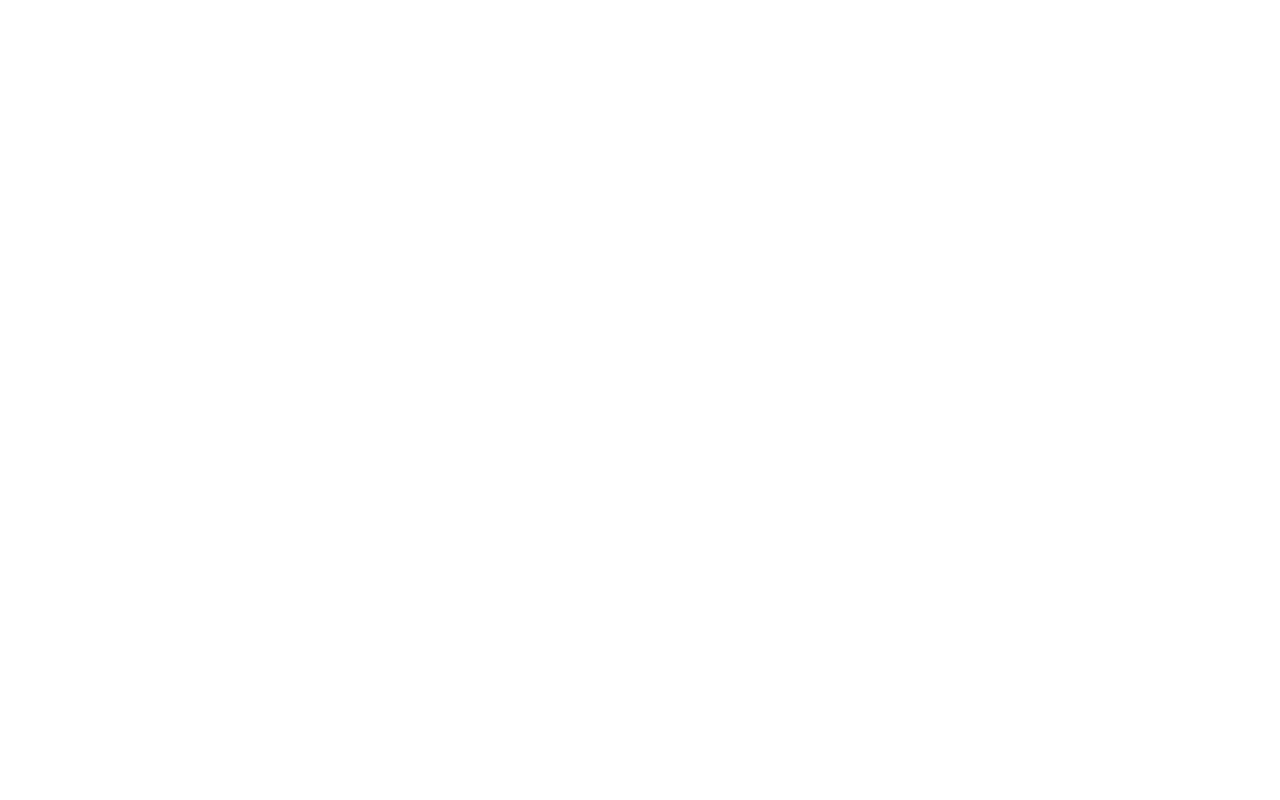
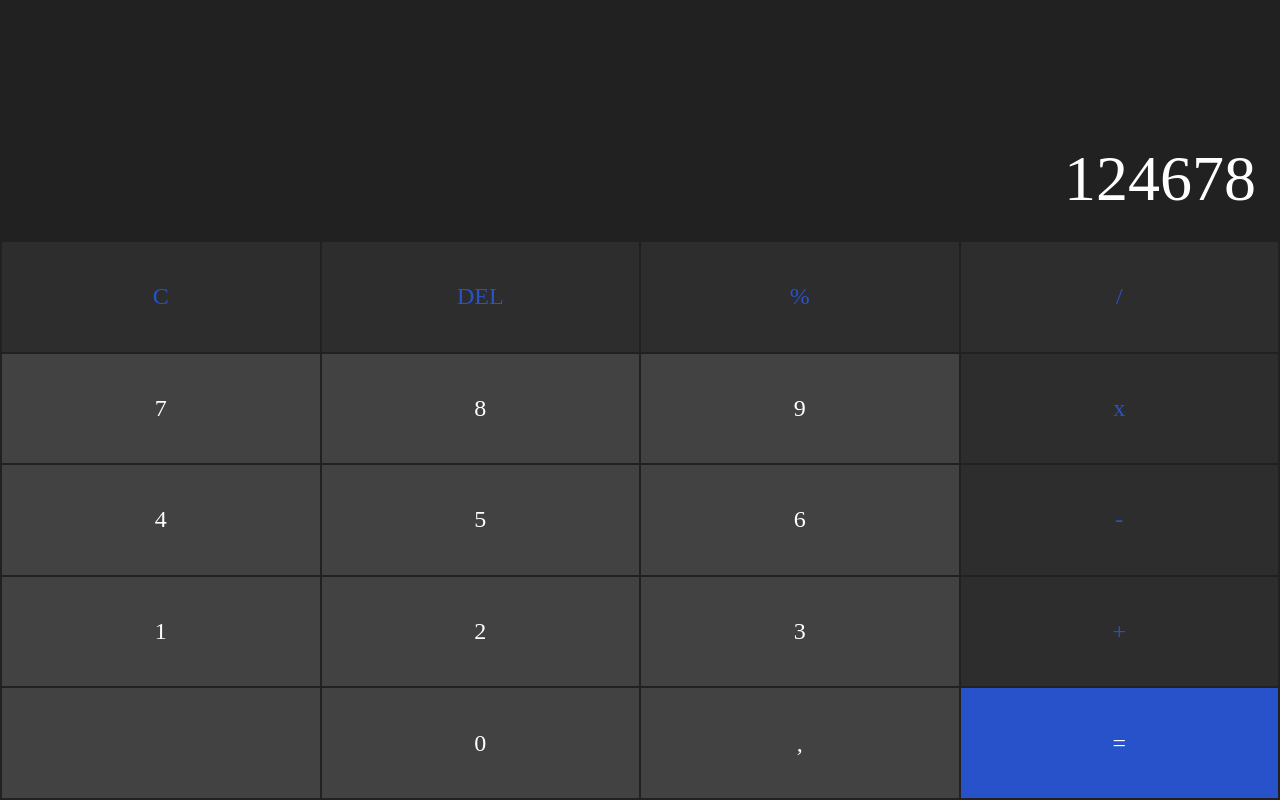
Before and after one commit to Kryseus/Calculator, a plain HTML site: page index.html in a window 1280 px wide. Drawn offline with Linux system fonts and the light colour scheme.

Commit message:
html/css prepared

```diff
--- a/index.html
+++ b/index.html
@@ -1,12 +1,48 @@
 <!DOCTYPE html>
 <html lang="en">
-<head>
-    <meta charset="UTF-8">
-    <meta http-equiv="X-UA-Compatible" content="IE=edge">
-    <meta name="viewport" content="width=device-width, initial-scale=1.0">
-    <title>Document</title>
-</head>
-<body>
+  <head>
+    <meta charset="UTF-8" />
+    <meta http-equiv="X-UA-Compatible" content="IE=edge" />
+    <meta name="viewport" content="width=device-width, initial-scale=1.0" />
+    <link rel="stylesheet" href="styles.css" />
+    <title>Calculator</title>
+  </head>
 
-</body>
+  <body>
+    <div id="resultArea">124678</div>
+    <div>
+      <table>
+        <tr>
+          <td class="highlight">C</td>
+          <td class="highlight">DEL</td>
+          <td class="highlight">%</td>
+          <td class="highlight">/</td>
+        </tr>
+        <tr>
+          <td>7</td>
+          <td>8</td>
+          <td>9</td>
+          <td class="highlight">x</td>
+        </tr>
+        <tr>
+          <td>4</td>
+          <td>5</td>
+          <td>6</td>
+          <td class="highlight">-</td>
+        </tr>
+        <tr>
+          <td>1</td>
+          <td>2</td>
+          <td>3</td>
+          <td class="highlight">+</td>
+        </tr>
+        <tr>
+          <td id="noHover"></td>
+          <td>0</td>
+          <td>,</td>
+          <td id="result">=</td>
+        </tr>
+      </table>
+    </div>
+  </body>
 </html>
--- /dev/null
+++ b/styles.css
@@ -0,0 +1,58 @@
+body {
+  margin: 0;
+  font-family: "Times New Roman", Times, serif;
+}
+
+table {
+  width: 100%;
+  height: 70vh;
+  color:white;
+  background-color: rgb(33, 33, 33);
+}
+
+td {
+  width: 25%;
+  background-color: rgb(66, 66, 66);
+  text-align: center;
+  font-size: 24px;
+
+}
+
+td:hover {
+  background-color: rgb(99, 99, 99);
+  cursor: pointer;
+}
+
+.highlight {
+    color:rgb(39, 82, 202);
+    background-color:  rgb(45, 45, 45);
+}
+.highlight:hover {
+    background-color: rgb(39, 82, 202);
+    color: white;
+}
+
+#resultArea {
+    height: 30vh;
+    background-color: rgb(33, 33, 33);
+    color:white;
+    font-size: 64px;
+    display: flex;
+    justify-content: flex-end;
+    align-items: flex-end;
+    padding: 24px;
+    box-sizing: border-box;
+}
+
+#result {
+    background-color: rgb(39, 82, 202);
+}
+
+#result:hover {
+    background-color: rgb(88, 127, 235);
+}
+
+#noHover {
+    background-color: rgb(66, 66, 66);
+    cursor: auto;
+}
```
